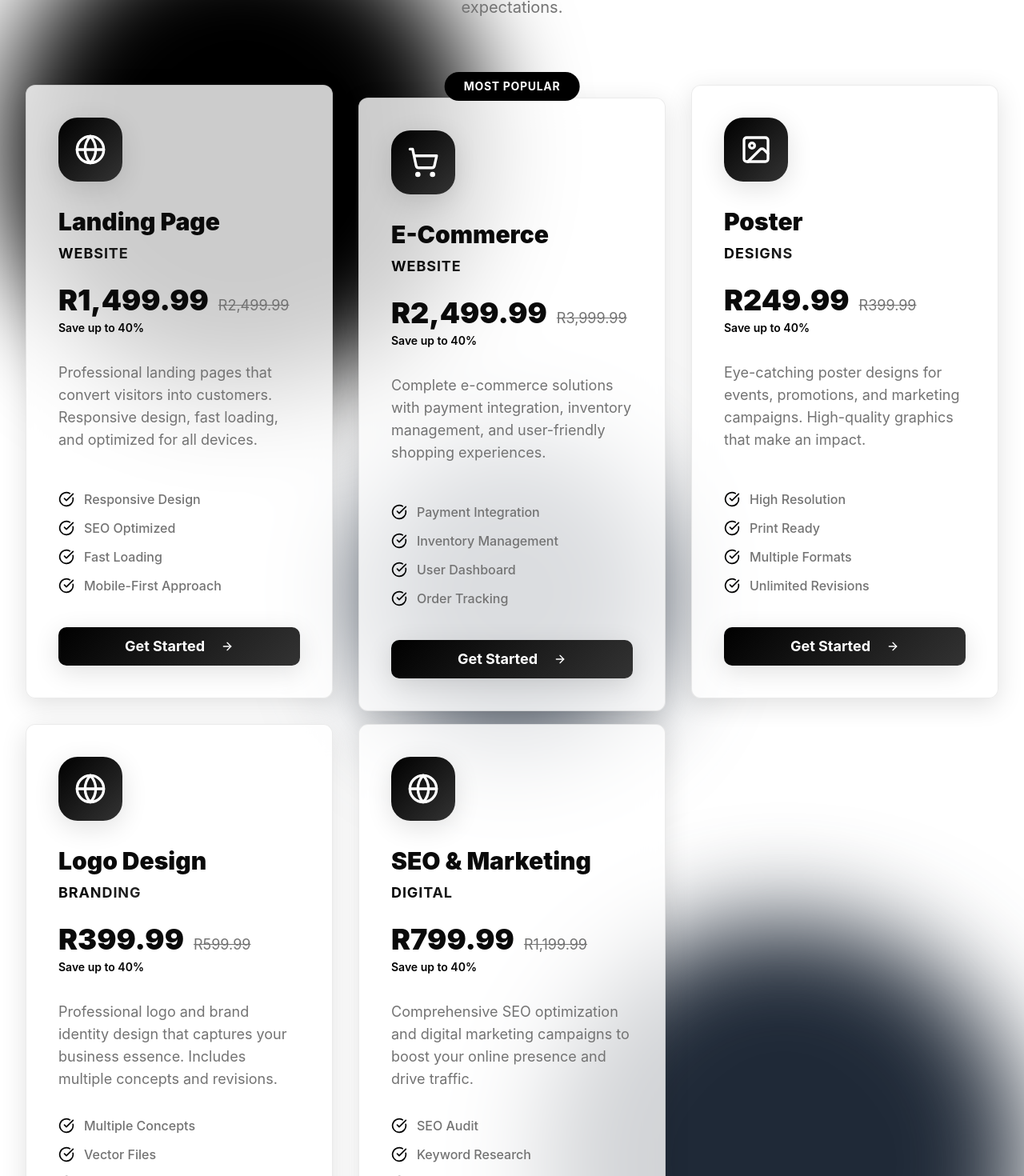
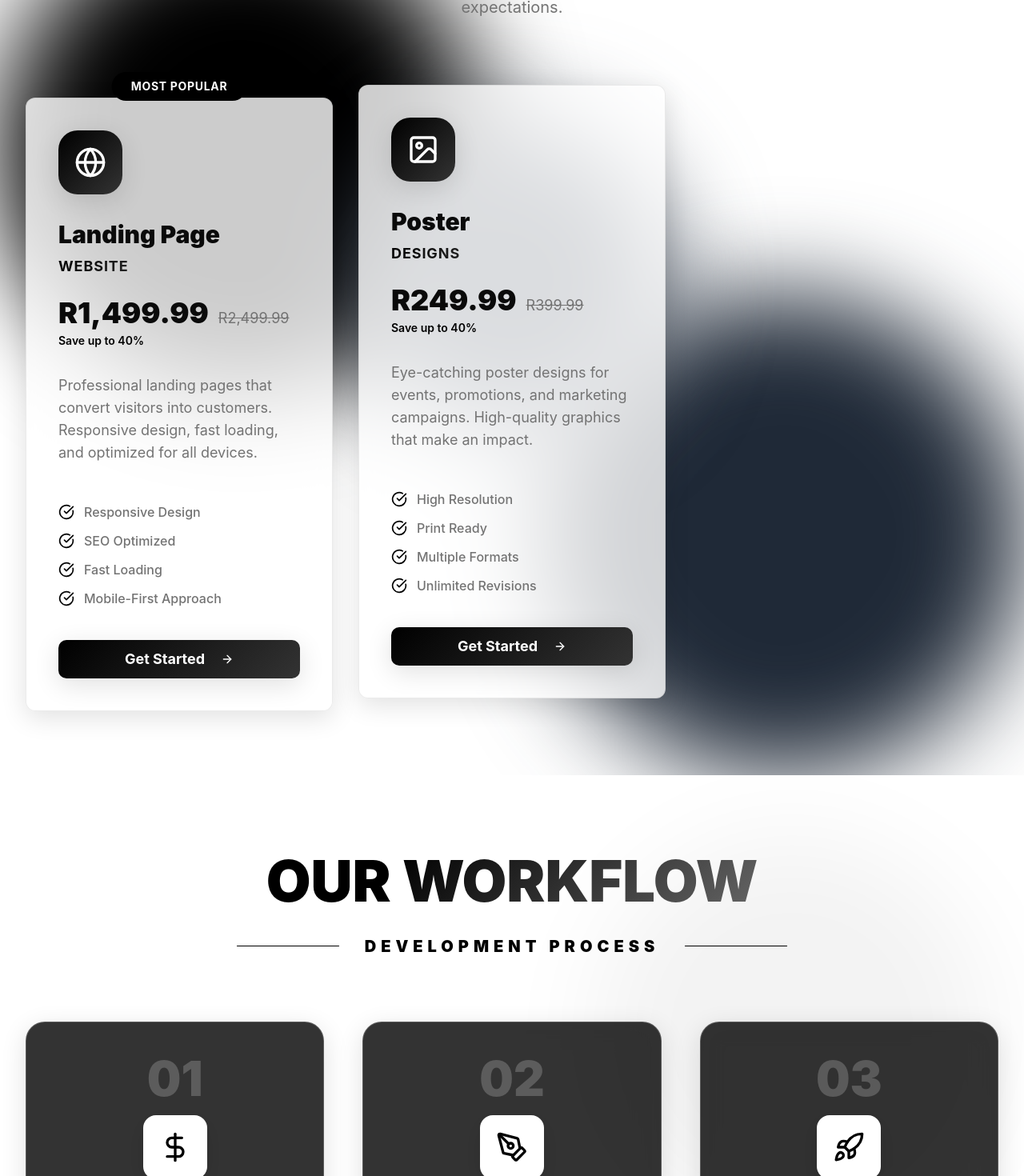
Before and after one commit to EmpirialIndustries/empirialdesigns, a React (Vite) app: page / in a window 1280 px wide. Shown: the part 1098-2568 px from the top of the page at 80% size. Built offline with nearby package versions, Linux system fonts and the light colour scheme.

Commit message:
Refactor services
Focus on poster and landing page services.

```diff
--- a/src/components/Services.tsx
+++ b/src/components/Services.tsx
@@ -13,16 +13,6 @@ const Services = () => {
       originalPrice: 'R2,499.99',
       description: 'Professional landing pages that convert visitors into customers. Responsive design, fast loading, and optimized for all devices.',
       features: ['Responsive Design', 'SEO Optimized', 'Fast Loading', 'Mobile-First Approach'],
-      popular: false
-    },
-    {
-      icon: ShoppingCart,
-      title: 'E-Commerce',
-      subtitle: 'WEBSITE',
-      price: 'R2,499.99',
-      originalPrice: 'R3,999.99',
-      description: 'Complete e-commerce solutions with payment integration, inventory management, and user-friendly shopping experiences.',
-      features: ['Payment Integration', 'Inventory Management', 'User Dashboard', 'Order Tracking'],
       popular: true
     },
     {
@@ -33,26 +23,6 @@ const Services = () => {
       originalPrice: 'R399.99',
       description: 'Eye-catching poster designs for events, promotions, and marketing campaigns. High-quality graphics that make an impact.',
       features: ['High Resolution', 'Print Ready', 'Multiple Formats', 'Unlimited Revisions'],
-      popular: false
-    },
-    {
-      icon: Globe,
-      title: 'Logo Design',
-      subtitle: 'BRANDING',
-      price: 'R399.99',
-      originalPrice: 'R599.99',
-      description: 'Professional logo and brand identity design that captures your business essence. Includes multiple concepts and revisions.',
-      features: ['Multiple Concepts', 'Vector Files', 'Brand Guidelines', 'Commercial License'],
-      popular: false
-    },
-    {
-      icon: Globe,
-      title: 'SEO & Marketing',
-      subtitle: 'DIGITAL',
-      price: 'R799.99',
-      originalPrice: 'R1,199.99',
-      description: 'Comprehensive SEO optimization and digital marketing campaigns to boost your online presence and drive traffic.',
-      features: ['SEO Audit', 'Keyword Research', 'Content Strategy', 'Performance Reports'],
       popular: false
     }
   ];
```
